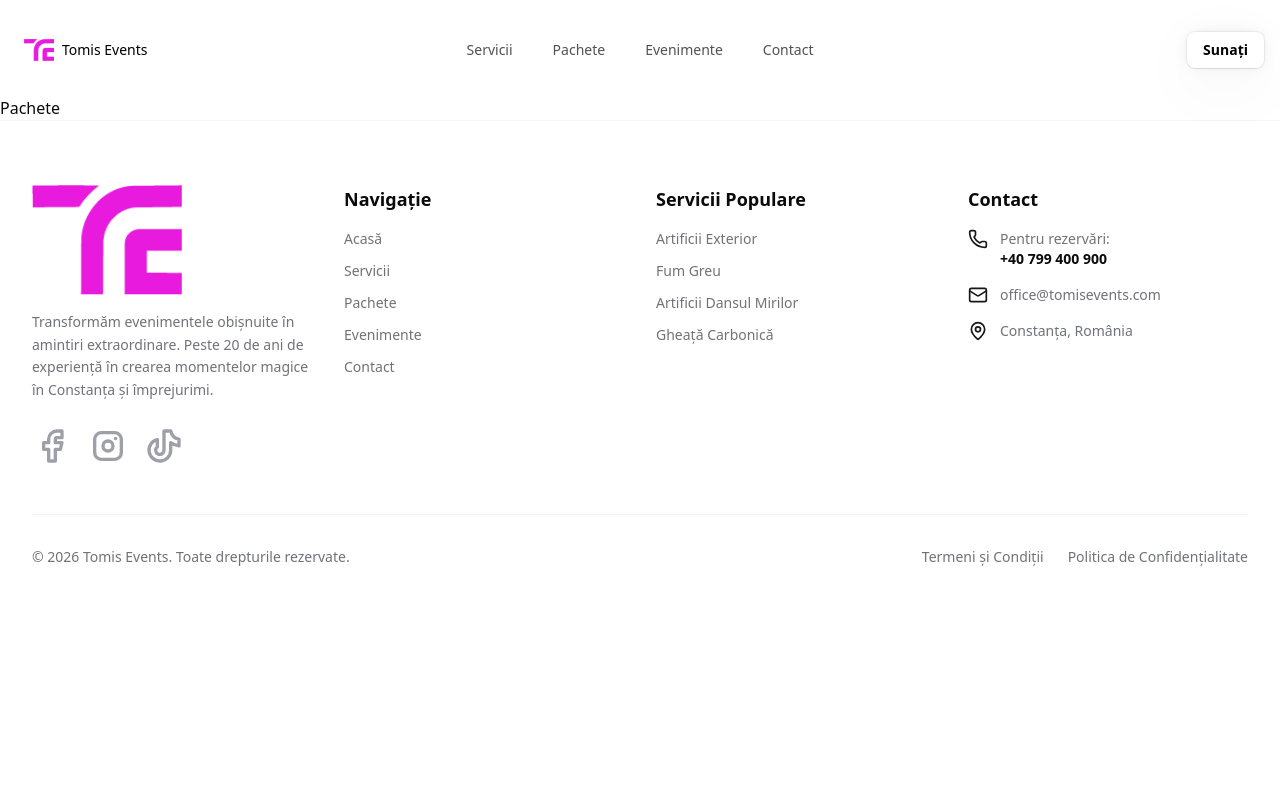
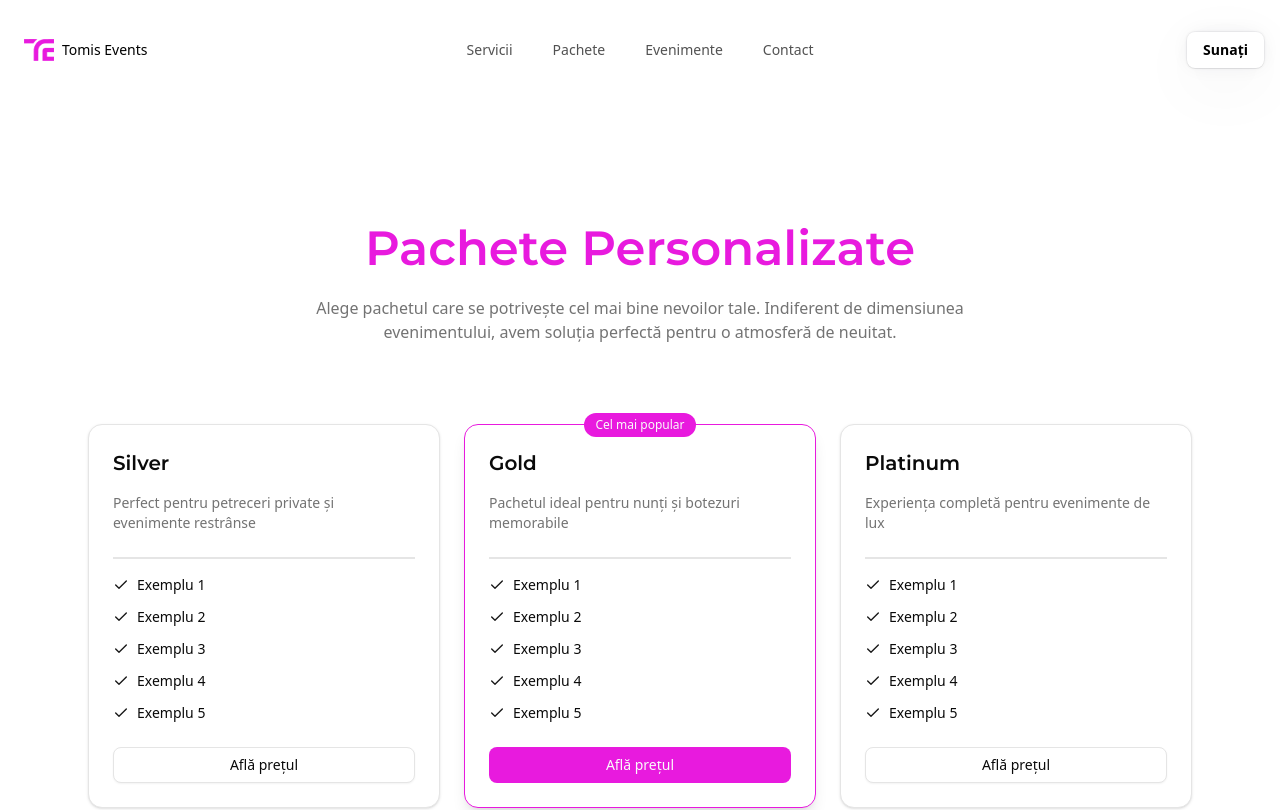
Before and after one commit to alexvieru1/tomis-events, a Next.js app: page /pachete in a window 1280 px wide. Shown: the top 810 px of the page. Built offline with nearby package versions, Linux system fonts and the light colour scheme.

Commit message:
packages page mock-up

```diff
--- a/app/pachete/page.tsx
+++ b/app/pachete/page.tsx
@@ -1,5 +1,6 @@
 import React from 'react'
 import { Metadata } from "next";
+import Packages from '@/components/packages';
 
 export const metadata: Metadata = {
   title: "Pachete Evenimente & Oferte Speciale",
@@ -12,7 +13,9 @@ export const metadata: Metadata = {
 
 const Pachete = () => {
   return (
-    <div>Pachete</div>
+    <div>
+      <Packages/>
+    </div>
   )
 }
 
--- a/app/page.tsx
+++ b/app/page.tsx
@@ -13,7 +13,7 @@ export const metadata: Metadata = {
 
 export default function Home() {
   return (
-    <div className="flex flex-col overflow-hidden">
+    <div className="flex flex-col overflow-hidden py-16 md:py-32">
       <HeroSection />
       <AboutSection />
       <LogoCloud />
--- a/app/servicii/page.tsx
+++ b/app/servicii/page.tsx
@@ -13,13 +13,13 @@ export const metadata: Metadata = {
 
 const Servicii = () => {
   return (
-    <div className="container mx-auto px-4">
-      <h1 className="mb-12 text-center font-heading text-4xl font-bold md:text-5xl">
+    <div className="container mx-auto px-4 py-16 md:py-32">
+      <h1 className="mb-12 text-center font-heading text-4xl font-semibold text-[#E81ADE] md:text-5xl">
         Serviciile Noastre
       </h1>
 
       <div className="mb-16">
-        <h2 className="mb-8 font-heading text-2xl font-bold text-neutral-800 dark:text-neutral-200">
+        <h2 className="mb-8 font-heading text-2xl font-semibold text-neutral-800 dark:text-neutral-200">
           Servicii Interior
         </h2>
         <div className="flex flex-wrap justify-center gap-8">
@@ -37,7 +37,7 @@ const Servicii = () => {
       </div>
 
       <div>
-        <h2 className="mb-8 font-heading text-2xl font-bold text-neutral-800 dark:text-neutral-200">
+        <h2 className="mb-8 font-heading text-2xl font-semibold text-neutral-800 dark:text-neutral-200">
           Servicii Exterior
         </h2>
         <div className="flex flex-wrap justify-center gap-8">
--- a/components/kokonutui/card-flip.tsx
+++ b/components/kokonutui/card-flip.tsx
@@ -198,23 +198,23 @@ export default function CardFlip({
                     "transition-all duration-300",
                     "bg-linear-to-r from-zinc-100 via-zinc-100 to-zinc-100",
                     "dark:from-zinc-800 dark:via-zinc-800 dark:to-zinc-800",
-                    "hover:from-0% hover:from-orange-500/10 hover:via-100% hover:via-orange-500/5 hover:to-100% hover:to-transparent",
-                    "dark:hover:from-0% dark:hover:from-orange-500/20 dark:hover:via-100% dark:hover:via-orange-500/10 dark:hover:to-100% dark:hover:to-transparent",
+                    "hover:from-0% hover:from-[#E81ADE]/10 hover:via-100% hover:via-[#E81ADE]/5 hover:to-100% hover:to-transparent",
+                    "dark:hover:from-0% dark:hover:from-[#E81ADE]/20 dark:hover:via-100% dark:hover:via-[#E81ADE]/10 dark:hover:to-100% dark:hover:to-transparent",
                     "hover:scale-[1.02] hover:cursor-pointer"
                   )}
                 >
-                  <span className="font-medium text-sm text-zinc-900 transition-colors duration-300 group-hover/start:text-orange-600 dark:text-white dark:group-hover/start:text-orange-400">
+                  <span className="font-medium text-sm text-zinc-900 transition-colors duration-300 group-hover/start:text-[#E81ADE] dark:text-white dark:group-hover/start:text-[#E81ADE]">
                     {actionText}
                   </span>
                   <div className="group/icon relative">
                     <div
                       className={cn(
                         "absolute -inset-1.5 rounded-lg transition-all duration-300",
-                        "bg-linear-to-br from-orange-500/20 via-orange-500/10 to-transparent",
+                        "bg-linear-to-br from-[#E81ADE]/20 via-[#E81ADE]/10 to-transparent",
                         "scale-90 opacity-0 group-hover/start:scale-100 group-hover/start:opacity-100"
                       )}
                     />
-                    <ArrowRight className="relative z-10 h-4 w-4 text-orange-500 transition-all duration-300 group-hover/start:translate-x-0.5 group-hover/start:scale-110" />
+                    <ArrowRight className="relative z-10 h-4 w-4 text-[#E81ADE] transition-all duration-300 group-hover/start:translate-x-0.5 group-hover/start:scale-110" />
                   </div>
                 </div>
               </Link>
--- a/components/logo-cloud.tsx
+++ b/components/logo-cloud.tsx
@@ -124,7 +124,7 @@ export const LogoCloud = () => {
         <div className="flex flex-col items-center md:flex-row">
           <div className="inline md:max-w-44 md:border-r md:pr-6">
             <p className="text-end text-sm">
-              Locații care au avut încredere în noi
+              Locații care au încredere în noi
             </p>
           </div>
           <div className="relative py-6 md:w-[calc(100%-11rem)]">
--- /dev/null
+++ b/components/packages.tsx
@@ -0,0 +1,107 @@
+import Link from 'next/link'
+import { Button } from '@/components/ui/button'
+import { Card, CardContent, CardDescription, CardFooter, CardHeader, CardTitle } from '@/components/ui/card'
+import { Check } from 'lucide-react'
+
+const packages = [
+    {
+        name: 'Silver',
+        description: 'Perfect pentru petreceri private și evenimente restrânse',
+        features: [
+            'Exemplu 1',
+            'Exemplu 2',
+            'Exemplu 3',
+            'Exemplu 4',
+            'Exemplu 5'
+        ],
+        isPopular: false
+    },
+    {
+        name: 'Gold',
+        description: 'Pachetul ideal pentru nunți și botezuri memorabile',
+        features: [
+            'Exemplu 1',
+            'Exemplu 2',
+            'Exemplu 3',
+            'Exemplu 4',
+            'Exemplu 5'
+        ],
+        isPopular: true
+    },
+    {
+        name: 'Platinum',
+        description: 'Experiența completă pentru evenimente de lux',
+        features: [
+            'Exemplu 1',
+            'Exemplu 2',
+            'Exemplu 3',
+            'Exemplu 4',
+            'Exemplu 5'
+        ],
+        isPopular: false
+    }
+]
+
+export default function Packages() {
+    return (
+        <section className="py-16 md:py-32">
+            <div className="mx-auto max-w-6xl px-6">
+                <div className="mx-auto max-w-2xl space-y-6 text-center">
+                    <h1 className="text-center text-4xl font-semibold lg:text-5xl font-heading text-[#E81ADE]">Pachete Personalizate</h1>
+                    <p className="text-muted-foreground">
+                        Alege pachetul care se potrivește cel mai bine nevoilor tale. Indiferent de dimensiunea evenimentului, avem soluția perfectă pentru o atmosferă de neuitat.
+                    </p>
+                </div>
+
+                <div className="mt-8 grid gap-6 md:mt-20 md:grid-cols-3">
+                    {packages.map((pkg, index) => (
+                        <Card key={index} className={`flex flex-col ${pkg.isPopular ? 'relative border-[#E81ADE] shadow-lg' : ''}`}>
+                            {pkg.isPopular && (
+                                <span className="bg-[#E81ADE] absolute inset-x-0 -top-3 mx-auto flex h-6 w-fit items-center rounded-full px-3 py-1 text-xs font-medium text-primary-foreground">
+                                    Cel mai popular
+                                </span>
+                            )}
+
+                            <CardHeader>
+                                <CardTitle className="font-heading text-xl">{pkg.name}</CardTitle>
+                                <CardDescription className="text-sm mt-2">{pkg.description}</CardDescription>
+                            </CardHeader>
+
+                            <CardContent className="space-y-4 flex-1">
+                                <hr className="border" />
+
+                                <ul className="list-outside space-y-3 text-sm">
+                                    {pkg.features.map((item, idx) => (
+                                        <li key={idx} className="flex items-center gap-2">
+                                            <Check className="size-4 text-primary shrink-0" />
+                                            {item}
+                                        </li>
+                                    ))}
+                                </ul>
+                            </CardContent>
+
+                            <CardFooter className="mt-auto">
+                                <Button
+                                    asChild
+                                    variant={pkg.isPopular ? "default" : "outline"}
+                                    className={`w-full ${pkg.isPopular ? 'bg-[#E81ADE] hover:bg-[#E81ADE]/90' : ''}`}
+                                >
+                                    <Link href="tel:+40799400900">Află prețul</Link>
+                                </Button>
+                            </CardFooter>
+                        </Card>
+                    ))}
+                </div>
+
+                <div className="mt-16 text-center space-y-6">
+                    <p className="text-muted-foreground text-lg font-medium">
+                        Nu ai regăsit ceea ce căutai în pachetele noastre?
+                    </p>
+                    <Button asChild size="lg" className="rounded-full bg-[#E81ADE] hover:bg-[#E81ADE]/90 text-white px-8">
+                        <Link href="/servicii">Vezi toate serviciile &rarr;</Link>
+                    </Button>
+                </div>
+            </div>
+        </section>
+    )
+}
--- /dev/null
+++ b/components/ui/card.tsx
@@ -0,0 +1,92 @@
+import * as React from "react"
+
+import { cn } from "@/lib/utils"
+
+function Card({ className, ...props }: React.ComponentProps<"div">) {
+  return (
+    <div
+      data-slot="card"
+      className={cn(
+        "bg-card text-card-foreground flex flex-col gap-6 rounded-xl border py-6 shadow-sm",
+        className
+      )}
+      {...props}
+    />
+  )
+}
+
+function CardHeader({ className, ...props }: React.ComponentProps<"div">) {
+  return (
+    <div
+      data-slot="card-header"
+      className={cn(
+        "@container/card-header grid auto-rows-min grid-rows-[auto_auto] items-start gap-2 px-6 has-data-[slot=card-action]:grid-cols-[1fr_auto] [.border-b]:pb-6",
+        className
+      )}
+      {...props}
+    />
+  )
+}
+
+function CardTitle({ className, ...props }: React.ComponentProps<"div">) {
+  return (
+    <div
+      data-slot="card-title"
+      className={cn("leading-none font-semibold", className)}
+      {...props}
+    />
+  )
+}
+
+function CardDescription({ className, ...props }: React.ComponentProps<"div">) {
+  return (
+    <div
+      data-slot="card-description"
+      className={cn("text-muted-foreground text-sm", className)}
+      {...props}
+    />
+  )
+}
+
+function CardAction({ className, ...props }: React.ComponentProps<"div">) {
+  return (
+    <div
+      data-slot="card-action"
+      className={cn(
+        "col-start-2 row-span-2 row-start-1 self-start justify-self-end",
+        className
+      )}
+      {...props}
+    />
+  )
+}
+
+function CardContent({ className, ...props }: React.ComponentProps<"div">) {
+  return (
+    <div
+      data-slot="card-content"
+      className={cn("px-6", className)}
+      {...props}
+    />
+  )
+}
+
+function CardFooter({ className, ...props }: React.ComponentProps<"div">) {
+  return (
+    <div
+      data-slot="card-footer"
+      className={cn("flex items-center px-6 [.border-t]:pt-6", className)}
+      {...props}
+    />
+  )
+}
+
+export {
+  Card,
+  CardHeader,
+  CardFooter,
+  CardTitle,
+  CardAction,
+  CardDescription,
+  CardContent,
+}
```
